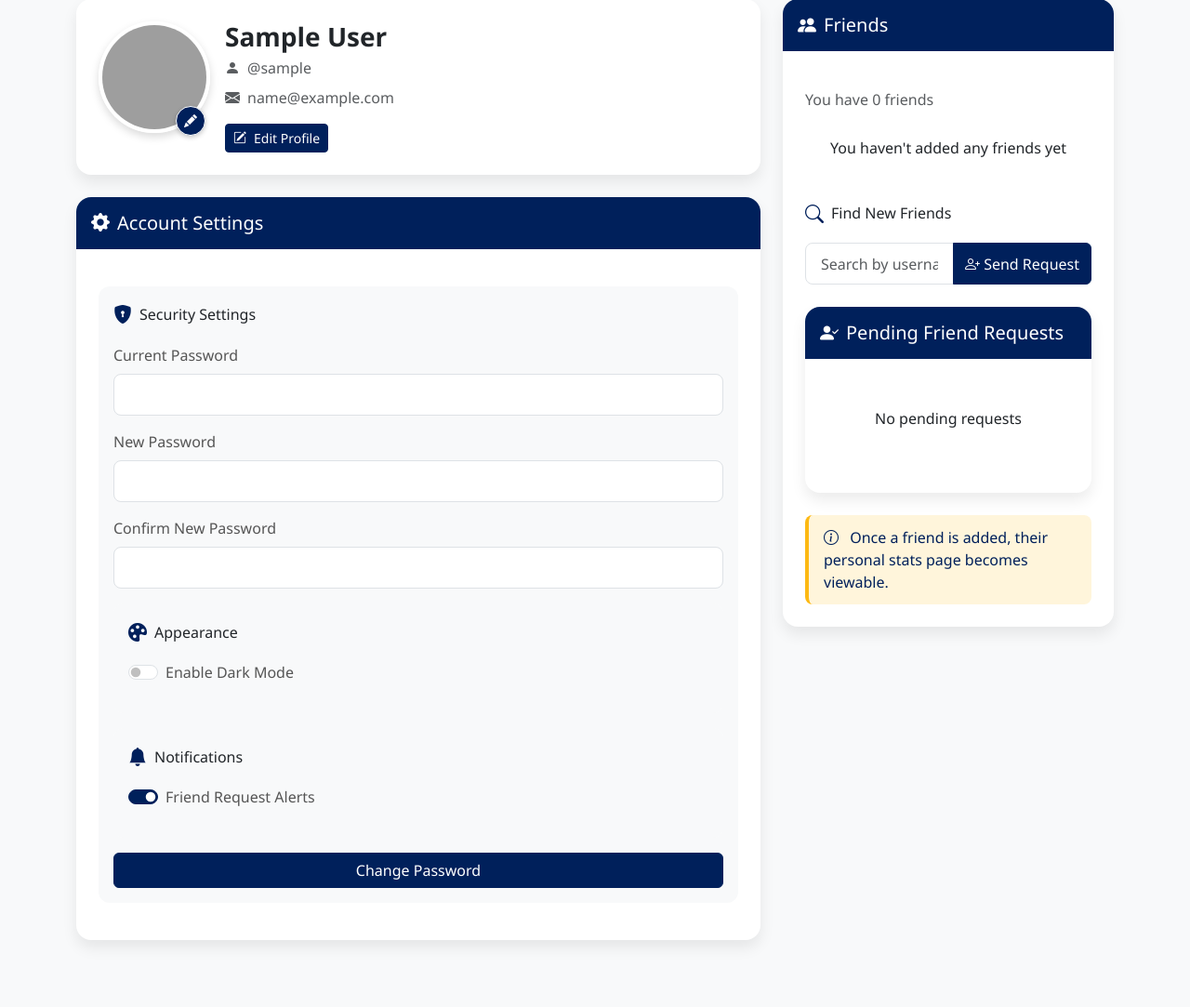
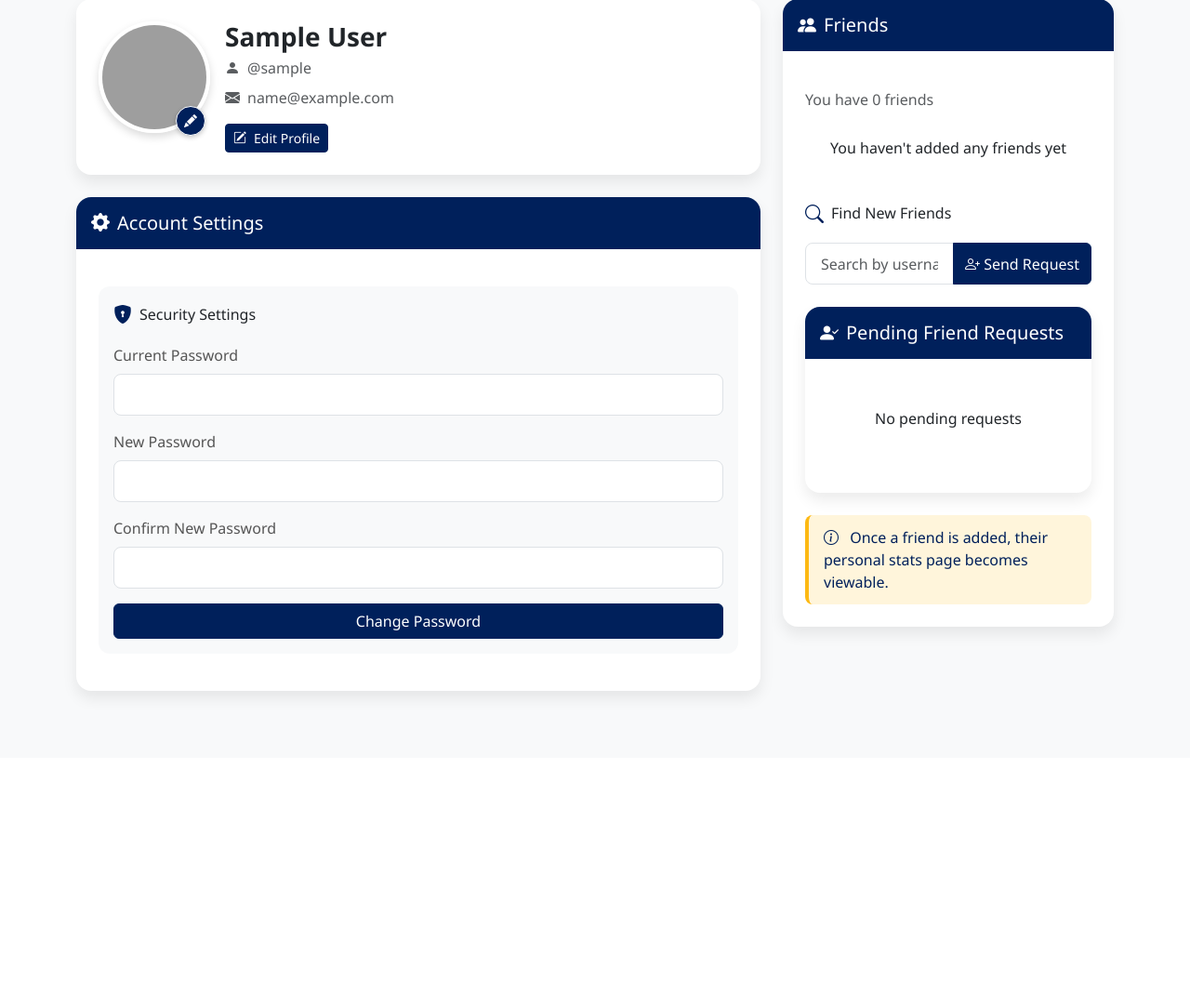
Before and after one commit to Joel-Cornfield/Group_gc_70, a Flask app: page /profile/1 in a window 1280 px wide. Shown: the part 99-1182 px from the top of the page at 93% size. After the commit the page ends 854 px from the top, so only its background shows below. Run offline with Flask 3, Linux system fonts and the light colour scheme; the visitor is signed in with stand-in values (Sample User, id 1); data that the repository does not hold is empty; some libraries are stand-ins or nearby versions; grey boxes are pictures that could not be loaded.

Commit message:
Removed unused settings for profile

```diff
--- a/app/templates/profile.html
+++ b/app/templates/profile.html
@@ -159,29 +159,6 @@
                   {{ change_password_form.confirm_password.label(class="form-label") }}
                   {{ change_password_form.confirm_password(class="form-control") }}
                 </div>
-
-                <div class="settings-section">
-                  <div class="section-header">
-                    <i class="bi bi-palette-fill fs-5"></i>
-                    <h6 class="mb-0">Appearance</h6>
-                  </div>
-                  <div class="form-check form-switch mb-3">
-                    <input class="form-check-input" type="checkbox" id="darkModeSwitch">
-                    <label class="form-check-label" for="darkModeSwitch">Enable Dark Mode</label>
-                  </div>
-                </div>
-
-                <div class="settings-section">
-                  <div class="section-header">
-                    <i class="bi bi-bell-fill fs-5"></i>
-                    <h6 class="mb-0">Notifications</h6>
-                  </div>
-                  <div class="form-check form-switch mb-3">
-                    <input class="form-check-input" type="checkbox" id="friendRequestSwitch" checked>
-                    <label class="form-check-label" for="friendRequestSwitch">Friend Request Alerts</label>
-                  </div>
-                </div>
-
                 {{ change_password_form.submit(class="btn btn-primary w-100") }}
               </div>
             </form>
```
